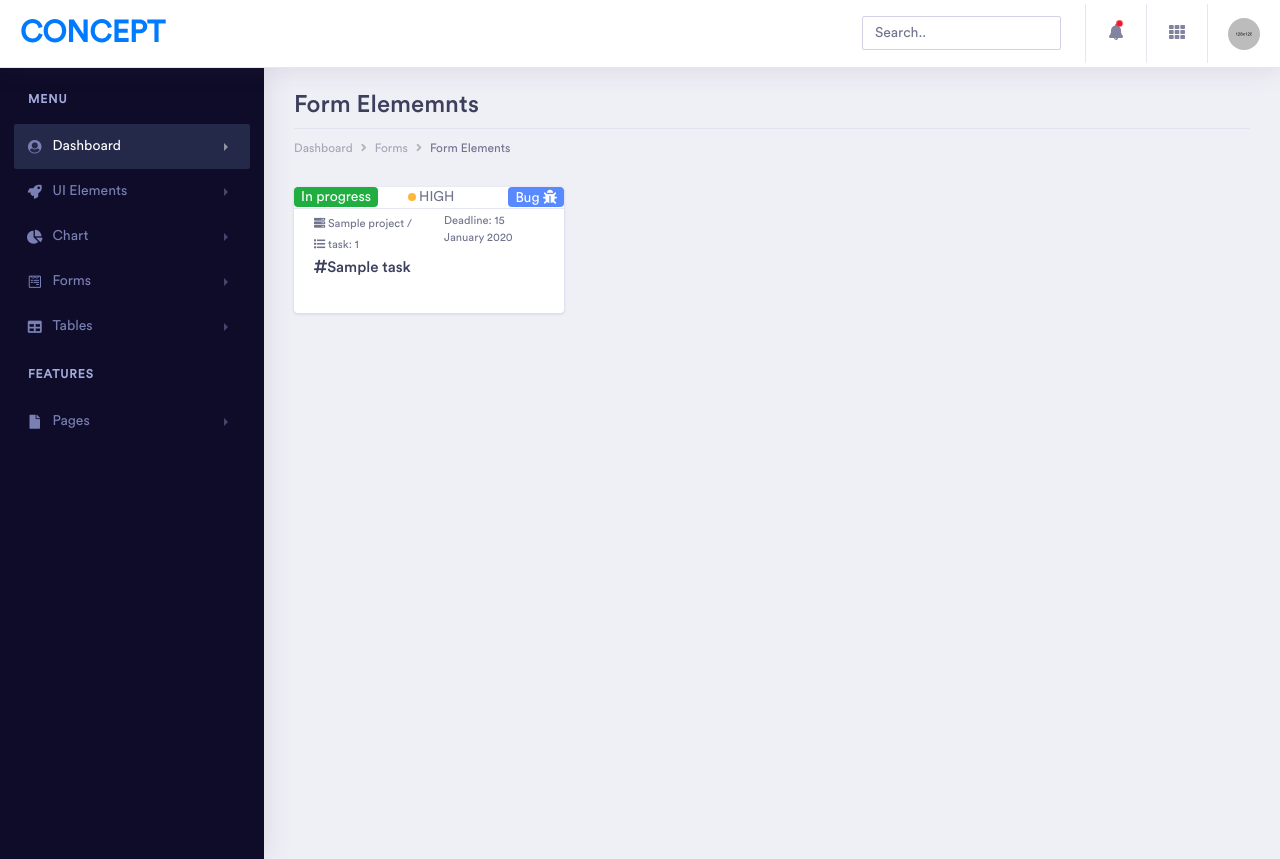
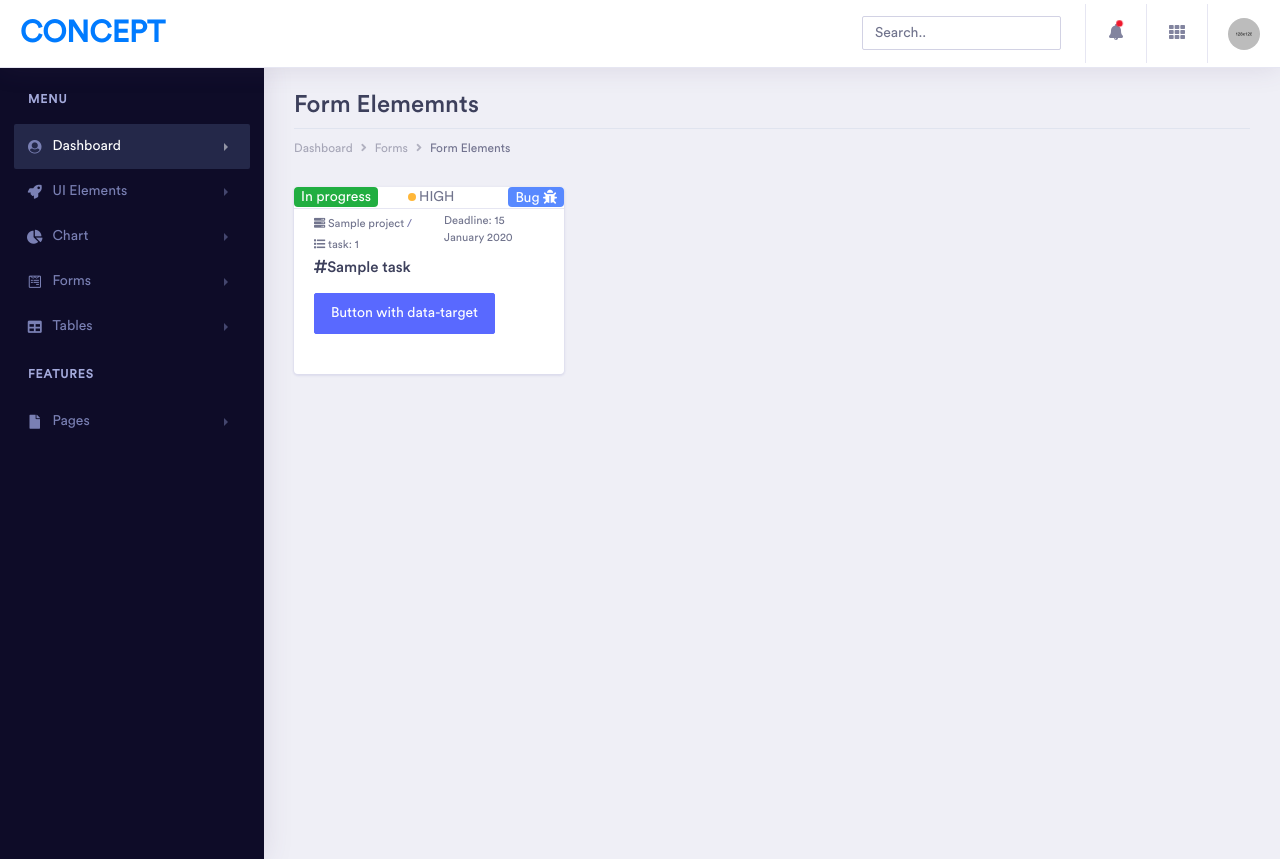
Before and after one commit to seaw688/crm_app, a Django app: page /tasks/ in a window 1280 px wide. Shown: the top 859 px of the page. Run offline with Django 3.2, Linux system fonts and the light colour scheme; a user stored in the database is signed in; tables that the repository leaves empty hold one stand-in row (values such as "Sample post"); some libraries are stand-ins or nearby versions; some web fonts are replaced.

Commit message:
added togle

```diff
--- a/CRM_APP/templates/tasks.html
+++ b/CRM_APP/templates/tasks.html
@@ -10,7 +10,7 @@
 
 <div class="col-xl-3 col-lg-6 col-md-6 col-sm-12 col-12" style="min-width:300px">
     <div class="card">
-        <div class="card-header" style="padding: 0;" >
+        <div class="card-header" style="padding: 0;">
 
             <div class="row">
 
@@ -25,17 +25,14 @@
                 </div>
 
 
-
-                 <div class="col" >
-                <span class="badge badge-success float-right" style="padding-bottom: 2px; background-color: #5889ff; margin: 0; white-space: nowrap;">Bug <i class="fas fa-bug"></i></span>
+                <div class="col">
+                    <span class="badge badge-success float-right"
+                          style="padding-bottom: 2px; background-color: #5889ff; margin: 0; white-space: nowrap;">Bug <i
+                            class="fas fa-bug"></i></span>
 
                 </div>
 
             </div>
-
-
-
-
 
 
         </div>
@@ -45,7 +42,8 @@
             <div class="row" style="">
 
                 <div class="col">
-                     <small class="text-muted" ><a href="/projects/{{task.project.slug}}/"><i class="fas fa-server"></i> {{task.project.title}}</a> /<a
+                    <small class="text-muted"><a href="/projects/{{task.project.slug}}/"><i class="fas fa-server"></i>
+                        {{task.project.title}}</a> /<a
                             href="/tasks/{{task.slug}}/"> <i class="fas fa-list"></i> task: {{task.id}}</a></small>
                 </div>
 
@@ -55,8 +53,6 @@
                 </div>
 
             </div>
-
-
 
 
             <div class="row" style="">
@@ -72,6 +68,19 @@
 
             </div>
 
+            <p>
+
+  <button class="btn btn-primary" type="button" data-toggle="collapse" data-target="#collapseExample" aria-expanded="false" aria-controls="collapseExample">
+    Button with data-target
+  </button>
+</p>
+
+
+           <div class="collapse" id="collapseExample">
+  <div class="card card-body">
+    Anim pariatur cliche reprehenderit, enim eiusmod high life accusamus terry richardson ad squid. Nihil anim keffiyeh helvetica, craft beer labore wes anderson cred nesciunt sapiente ea proident.
+  </div>
+</div>
 
 
         </div>
@@ -85,10 +94,10 @@
 {% endblock %}
 
 
-<span class="badge badge-success float-right" style="background-color: #5889ff; margin: 0; white-space: nowrap;">Feature <i class="fas fa-tag"></i></span>
-<span class="badge badge-success float-right" style="background-color: #5889ff; margin: 0; white-space: nowrap;">Feature <i class="fas fa-bug"></i></span>
-
-
+<span class="badge badge-success float-right" style="background-color: #5889ff; margin: 0; white-space: nowrap;">Feature <i
+        class="fas fa-tag"></i></span>
+<span class="badge badge-success float-right" style="background-color: #5889ff; margin: 0; white-space: nowrap;">Feature <i
+        class="fas fa-bug"></i></span>
 
 
 <i class="fas fa-list"></i>
```
Lines whose indentation alone changed are shown as unchanged.
